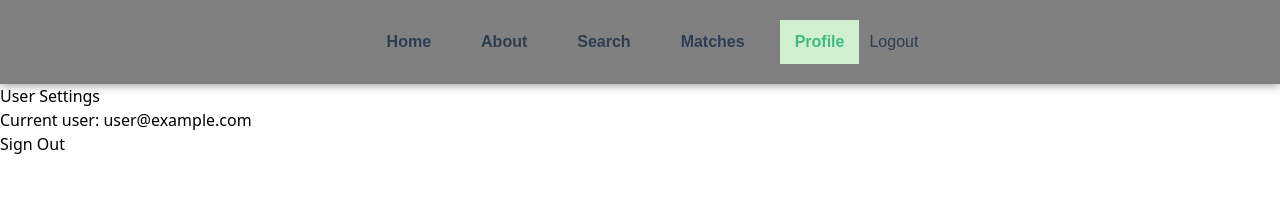
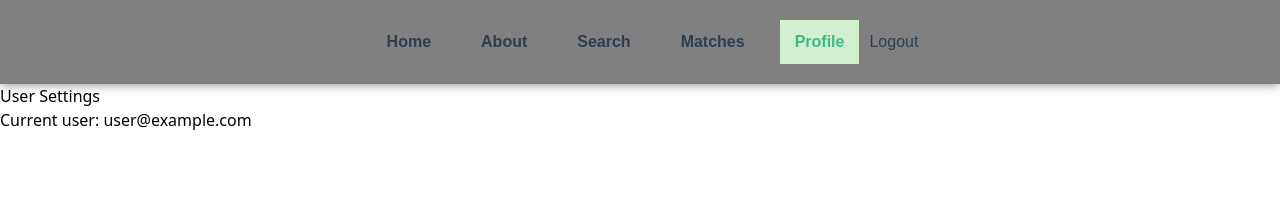
Before and after one commit to frediej/gymbrofinder, a Vue app: page /profile in a window 1280 px wide. Shown: the top 222 px of the page. Built offline with nearby package versions, Linux system fonts and the light colour scheme; no server answers; sample sign-in values are in the browser's storage.

Commit message:
Fixed the issue of it not being able to forward to the /profile page.

```diff
--- a/src/router/index.ts
+++ b/src/router/index.ts
@@ -13,7 +13,7 @@ const router = createRouter({
         {
             path: '/about',
             name: 'about',
-            component: () => import('../views/AboutView.vue')
+            component: () => import('@/views/AboutView.vue')
         },
         {
             path: '/register',
@@ -27,8 +27,8 @@ const router = createRouter({
         },
         {
             path: '/profile',
-            name: 'profile',
-            component: () => import('../views/ProfileView.vue'),
+            name: 'ProfileView',
+            component: () => import('@/views/ProfileView.vue'),
             meta: {requiresAuth: true}
         },
         {
--- a/src/views/LoginView.vue
+++ b/src/views/LoginView.vue
@@ -1,5 +1,4 @@
 <script setup>
-
 import {ref} from 'vue'
 import { auth } from '@/js/firebase'
 import { signInWithEmailAndPassword } from 'firebase/auth'
--- a/src/views/ProfileView.vue
+++ b/src/views/ProfileView.vue
@@ -1,29 +1,16 @@
 <script setup>
-import {ref, onMounted} from 'vue'
-import { signOut } from 'firebase/auth'
-import { auth } from '@/js/firebase'
-import router from '@/router/index.js'
+import { ref, onMounted } from 'vue';
+import { auth } from '@/js/firebase';
 
-const currentUser = ref(null)
+const currentUser = ref(null);
 
 onMounted(() => {
-  currentUser.value = auth.currentUser
+  currentUser.value = auth.currentUser;
   if (currentUser.value != null) {
-    console.log("Current user is: " + currentUser.value.email)
-    console.log(auth.currentUser)
+    console.log("Current user is: " + currentUser.value.email);
+    console.log(auth.currentUser);
   }
-
-})
-
-function userSignOut() {
-  signOut(auth).then(() => {
-    console.log("Signed Out")
-    router.push('/')
-  }).catch((error) => {
-    console.log("Cannot Sign Out !!!")
-    console.log(error)
-  });
-}
+});
 </script>
 
 <template>
@@ -31,7 +18,6 @@ function userSignOut() {
     <h1>User Settings</h1>
     <div v-if="currentUser !== null">
       <p>Current user: {{ currentUser.email }}</p>
-      <button @click.prevent="userSignOut">Sign Out</button>
     </div>
 
   </div>
```
